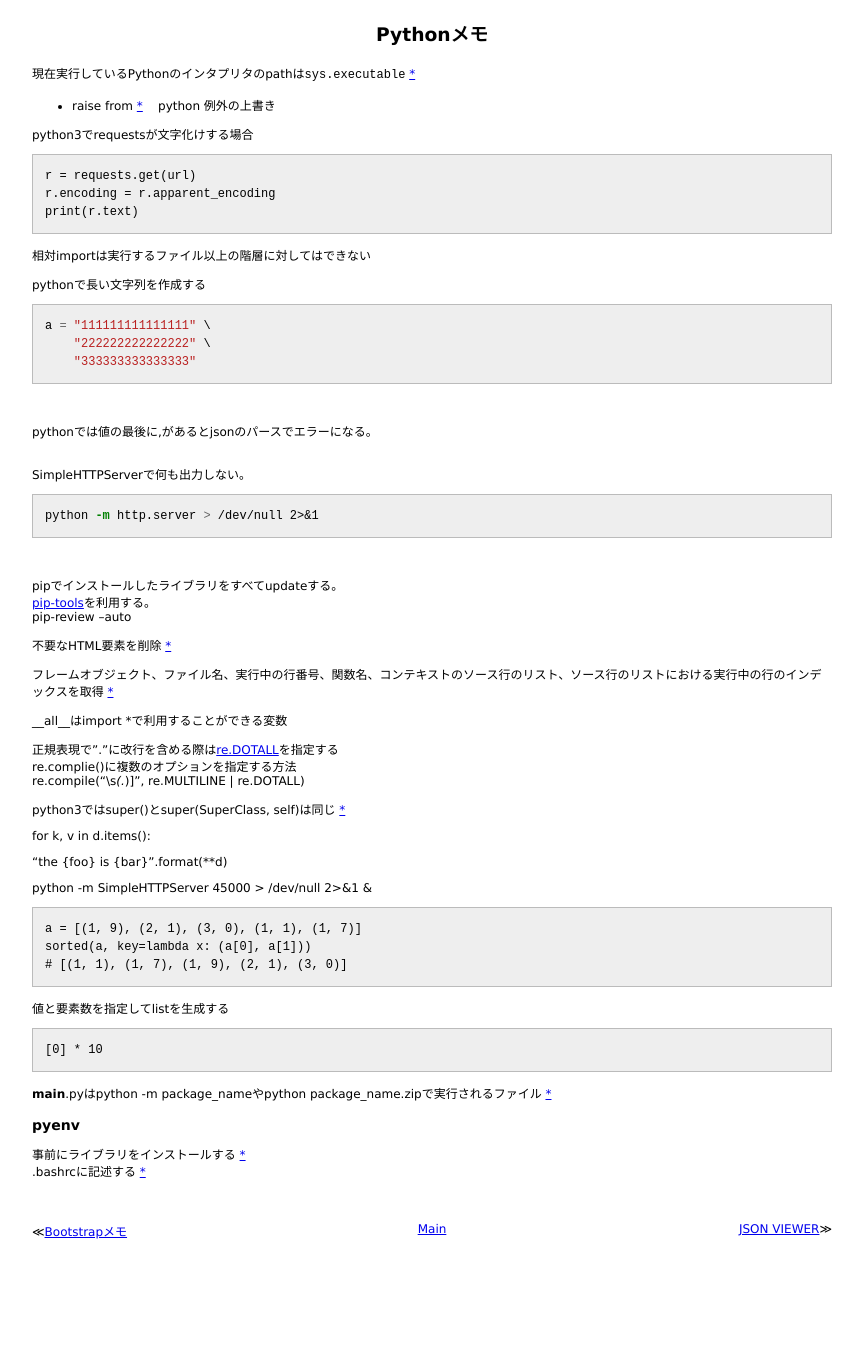
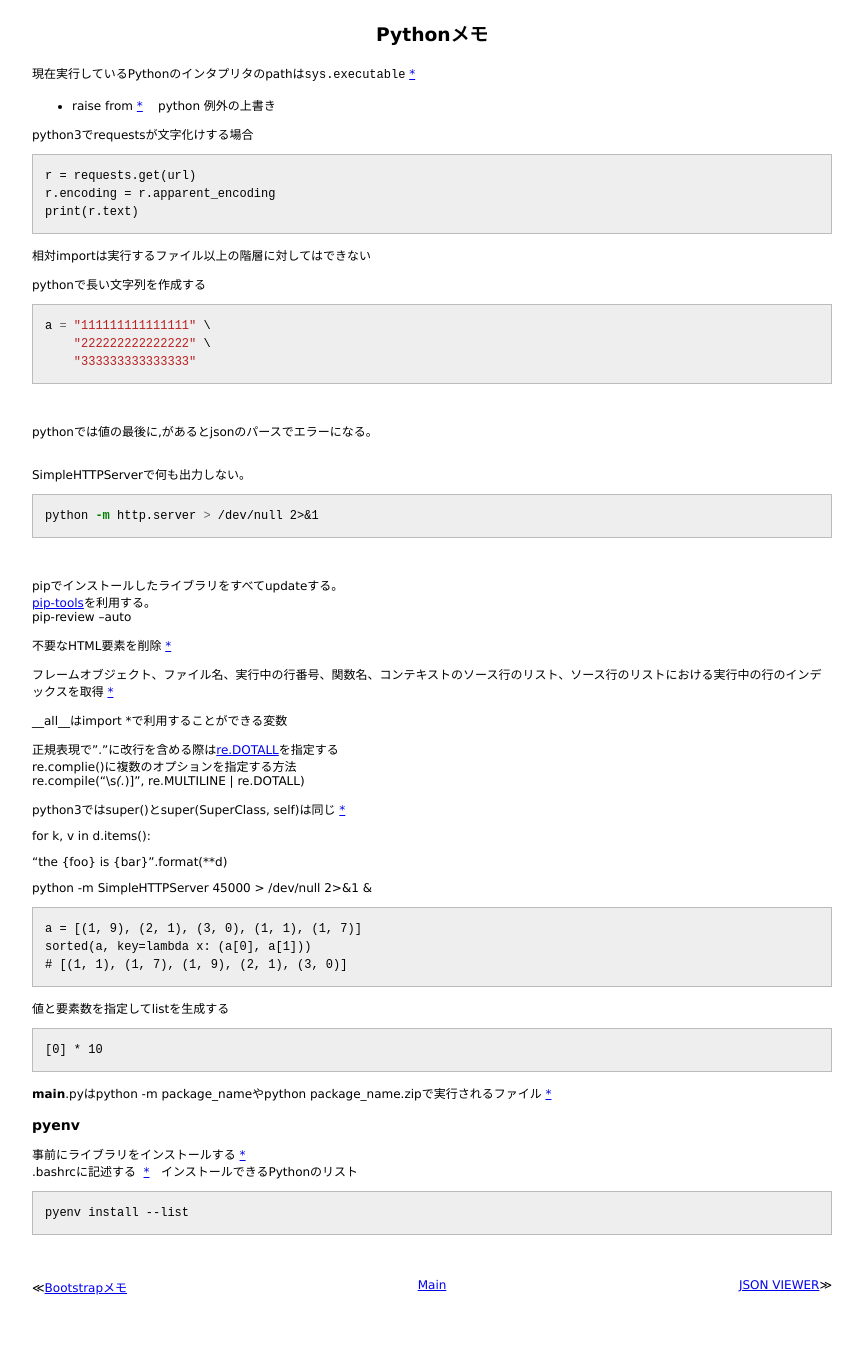
Before and after one commit to 38elements/38elements.github.com, a Jekyll site: the page built from _posts/2014-7-2-python.md, in a window 1280 px wide. Shown: the whole page, without its empty margins (208-1071 px from the left). Built offline with Jekyll 4.4.1, drawn with Linux system fonts in a browser that asks for light colours; before the commit the page ends 1308 px from its top, so only the background shows below that.

Commit message:
Update 2014-7-2-python.md

````diff
--- a/_posts/2014-7-2-python.md
+++ b/_posts/2014-7-2-python.md
@@ -75,4 +75,9 @@ __main__.pyはpython -m package_nameやpython package_name.zipで実行される
 
 ### pyenv
 事前にライブラリをインストールする [\*](https://github.com/yyuu/pyenv/wiki/Common-build-problems)
-.bashrcに記述する  [\*](https://github.com/yyuu/pyenv#basic-github-checkout)
+.bashrcに記述する  [\*](https://github.com/yyuu/pyenv#basic-github-checkout)
+インストールできるPythonのリスト
+
+```
+pyenv install --list
+```
````
